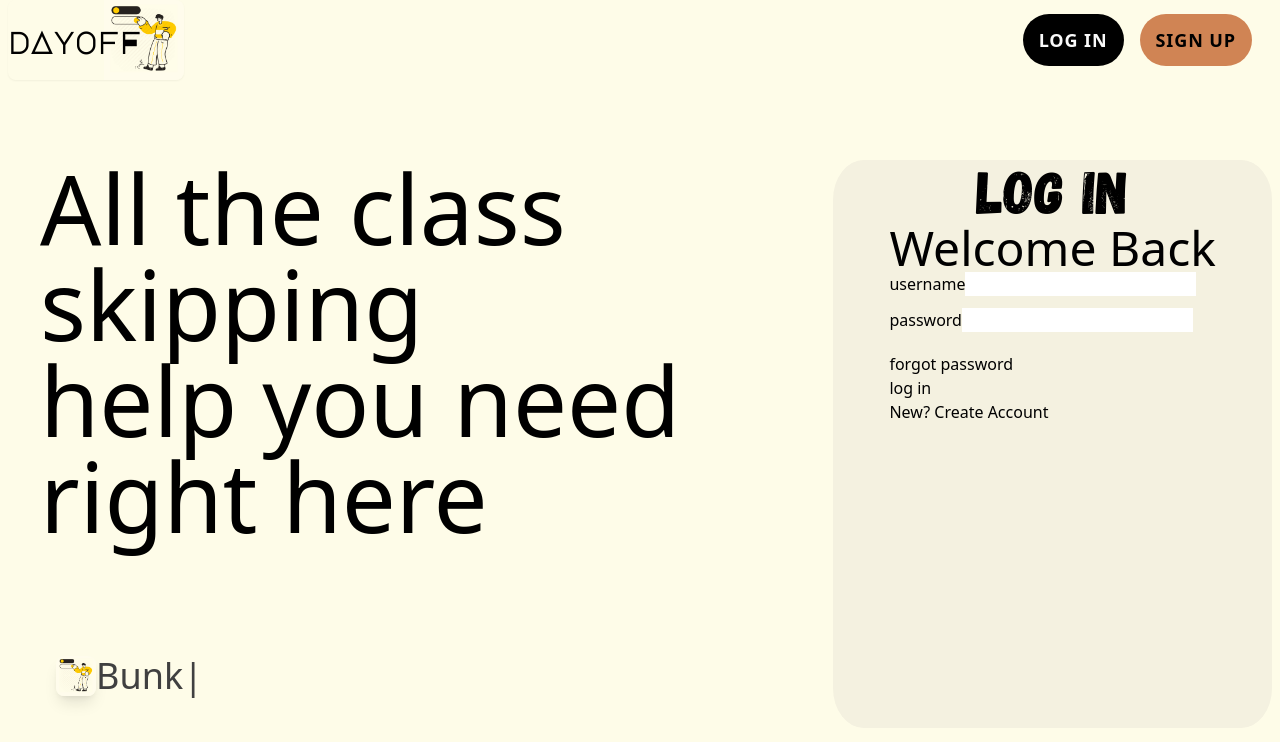
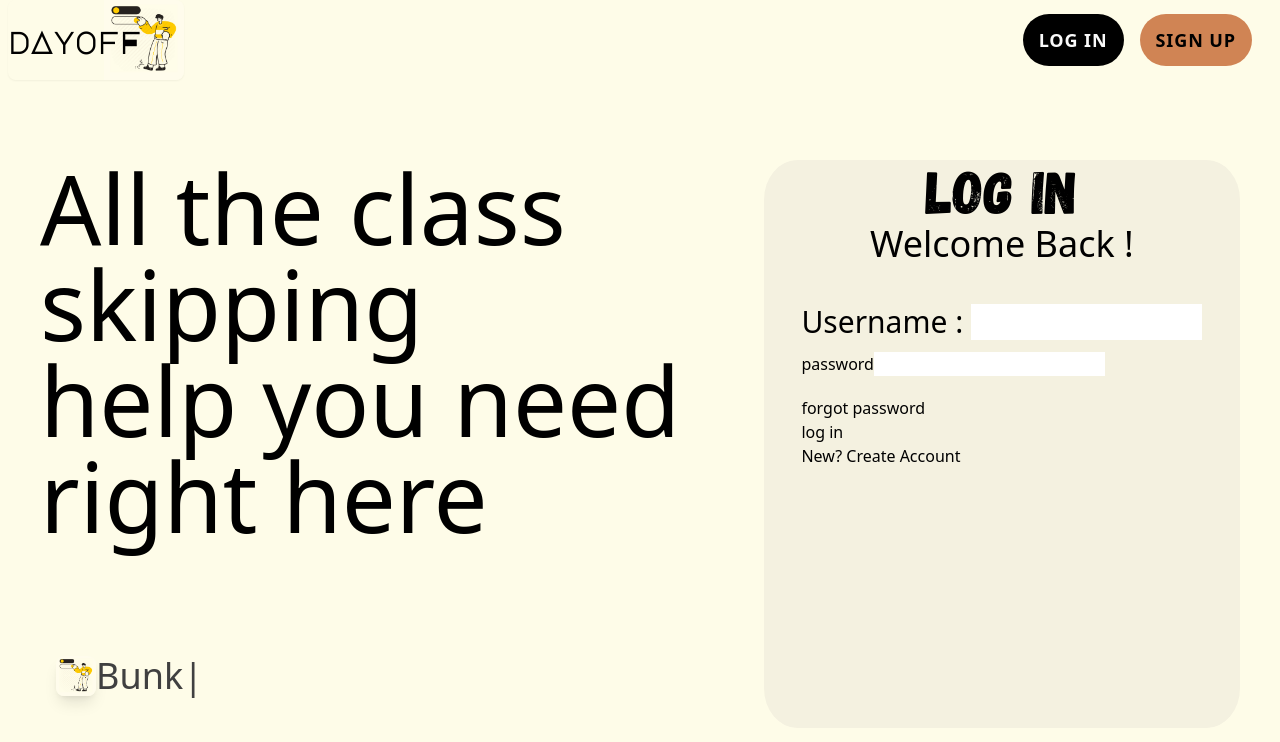
Before and after one commit to jahnavi-sk/bunking-101, a React (Create React App) app: page / in a window 1280 px wide. Both pictures are taken after a click on the element "LOG IN". Shown: the top 742 px of the page. Built offline with nearby package versions, Linux system fonts and the light colour scheme.

Commit message:
small update

```diff
--- a/src/Home.js
+++ b/src/Home.js
@@ -177,23 +177,23 @@ export default function Home() {
 
 {isCompact && isLogIn && (
     <>
-    <div className={`w-7/12 transition-opacity duration-500 flex justify-center ease-in-out ${isAnimating ||!isCompact? 'opacity-0' : 'opacity-100'} bg-box mt-10 md:mt-20 ml-24 md:ml-36 rounded-5xl`}>
+    <div className={`w-7/12 transition-opacity duration-500 flex justify-center ease-in-out ${isAnimating ||!isCompact? 'opacity-0' : 'opacity-100'} bg-box mt-8 md:mt-20 mr-8 ml-4 rounded-5xl`}>
     <div className='flex-column'>
     <div className='flex flex-col items-center justify-center'>
       <div className='text-3xl md:text-6xl flex align-text-center' style={{fontFamily:"Gagalin"}}>
         Log In
       </div>
 
-    <div className='mt-1 text-lg md:text-5xl'>Welcome Back</div>
+    <div className='mt-1 text-lg md:text-4xl'>Welcome Back !</div>
     </div>
     <div className='flex-column'>
-    <div className='flex'>
-        <div>username</div>
-        <input type="text"></input>
+    <div className='flex mt-10 '>
+        <div className='text-3xl'>Username : </div>
+        <input className='ml-2' type="text"></input>
       </div>
 
       <div className='mt-3 flex'>
-        <div>password</div>
+        <div te>password</div>
         <input type="password"></input>
       </div>
     <div className='mt-5 '>forgot password</div>
```
